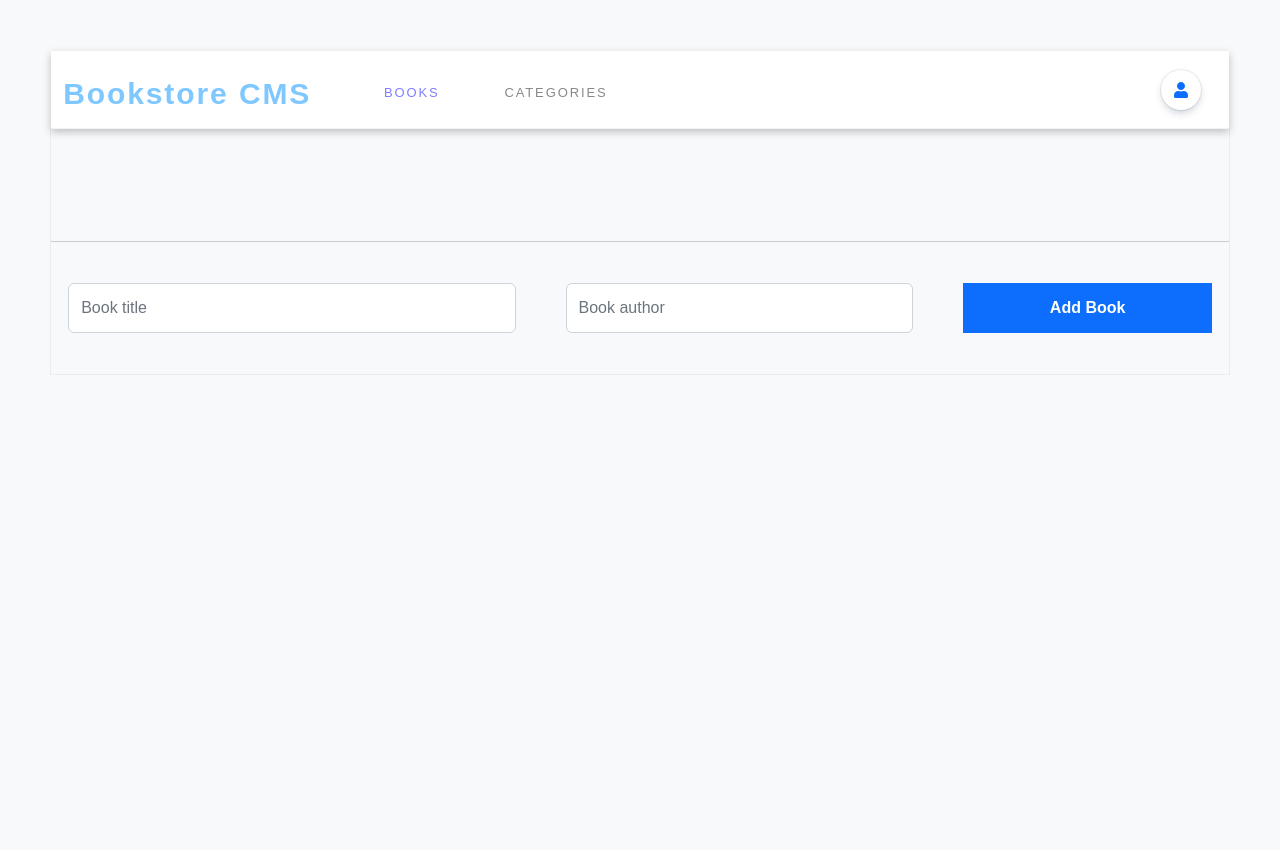
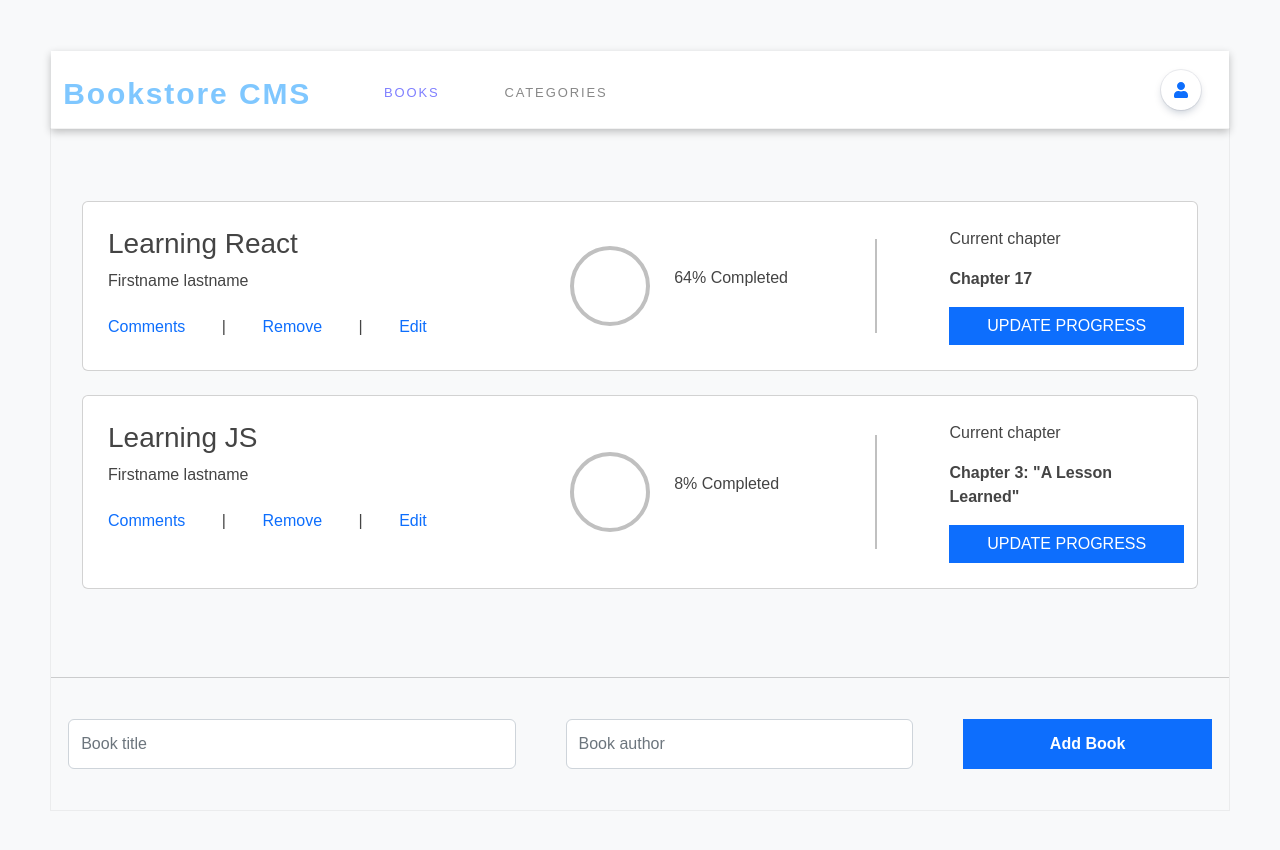
Before and after one commit to devMunyi/bookstore-cms, a React (Create React App) app: page / in a window 1280 px wide. Shown: the top 850 px of the page. Before the commit the page ends 800 px from the top, so only its background shows below. Built offline with nearby package versions, Linux system fonts and the light colour scheme.

Commit message:
used redux in react components

```diff
--- a/src/components/Book.js
+++ b/src/components/Book.js
@@ -1,12 +1,14 @@
 /* eslint-disable */
 import PropTypes from 'prop-types';
 import { useDispatch } from 'react-redux';
-import { removeBook } from '../redux/reducers/books';
+import { bookRemoved, BOOK_REMOVED } from '../redux/reducers/books';
 import Swal from 'sweetalert2';
 
 const Book = ({ book }) => {
   const dispatch = useDispatch();
+
   const { id, title, author, chapter, completed } = book;
+
   const handleDelete = (id) => {
     const swalWithBootstrapButtons = Swal.mixin({
       customClass: {
@@ -21,16 +23,18 @@ const Book = ({ book }) => {
         title: 'Are you sure?',
         icon: 'warning',
         showCancelButton: true,
-        confirmButtonText: 'Delete',
+        confirmButtonText: 'Remove',
         cancelButtonText: 'Cancel',
         reverseButtons: true,
       })
       .then((result) => {
         if (result.isConfirmed) {
-          dispatch(removeBook(id));
+          dispatch(
+            bookRemoved({ actionType: BOOK_REMOVED, actionPayload: id })
+          );
           swalWithBootstrapButtons.fire(
-            'Deleted!',
-            'Book has been deleted.',
+            'Removed!',
+            'Book has been removed.',
             'success'
           );
         } else if (
--- a/src/components/BookInput.js
+++ b/src/components/BookInput.js
@@ -1,10 +1,100 @@
+// /* eslint-disable */
+// import { useState } from 'react';
+// import { useDispatch } from 'react-redux';
+// import { v4 as uuidV4 } from 'uuid';
+// import Swal from 'sweetalert2';
+// import { toast } from 'react-toastify';
+// import { saveBook } from '../redux/reducers/books';
+
+// const BookInput = () => {
+//   const [bookInputs, setBookInputs] = useState({ title: '', author: '' });
+
+//   const handleInputChange = (e) => {
+//     setBookInputs({
+//       ...bookInputs,
+//       [e.target.name]: e.target.value,
+//     });
+//   };
+
+//   // const bookList = useSelector((state) => state.book.bookList);
+//   const dispatch = useDispatch();
+
+//   const { title, author } = bookInputs;
+//   const addBook = (e) => {
+//     e.preventDefault();
+
+//     if (title.trim().length > 0 && author.trim().length > 0) {
+//       const payload = {
+//         id: uuidV4(),
+//         title,
+//         author,
+//         completed: '0%',
+//       };
+
+//       dispatch(saveBook(payload));
+
+//       // clear inputs
+//       setBookInputs({ author: '', title: '' });
+
+//       toast.success('Book Added successfully');
+//     } else {
+//       Swal.fire('Error', 'Please fill both title and author inputs', 'error');
+//     }
+//   };
+//   return (
+//     <form className="row g-3">
+//       <div className="col-md-5">
+//         {/* <label htmlFor="inputPassword2" className="visually-hidden">
+//           Password
+//         </label> */}
+//         <input
+//           type="text"
+//           name="title"
+//           className="biginput form-control"
+//           id="book-title"
+//           placeholder="Book title"
+//           value={bookInputs.title}
+//           onChange={handleInputChange}
+//           required
+//         />
+//       </div>
+//       <div className="col-md-4">
+//         {/* <label htmlFor="bookAuthor" className="visually-hidden">
+//           Password
+//         </label> */}
+//         <input
+//           type="text"
+//           name="author"
+//           className="biginput form-control"
+//           id="book-author"
+//           placeholder="Book author"
+//           value={bookInputs.author}
+//           onChange={handleInputChange}
+//           required
+//         />
+//       </div>
+//       <div className="col-md-3">
+//         <button
+//           onClick={addBook}
+//           type="submit"
+//           className="btn btn-primary mb-3 biginput fw-bold"
+//         >
+//           Add Book
+//         </button>
+//       </div>
+//     </form>
+//   );
+// };
+
+// export default BookInput;
+
 /* eslint-disable */
 import { useState } from 'react';
 import { useDispatch } from 'react-redux';
 import { v4 as uuidV4 } from 'uuid';
 import Swal from 'sweetalert2';
 import { toast } from 'react-toastify';
-import { saveBook } from '../redux/reducers/books';
+import { bookAdded, BOOK_ADDED } from '../redux/reducers/books';
 
 const BookInput = () => {
   const [bookInputs, setBookInputs] = useState({ title: '', author: '' });
@@ -24,14 +114,14 @@ const BookInput = () => {
     e.preventDefault();
 
     if (title.trim().length > 0 && author.trim().length > 0) {
-      const payload = {
+      const book = {
         id: uuidV4(),
         title,
         author,
         completed: '0%',
       };
 
-      dispatch(saveBook(payload));
+      dispatch(bookAdded({ actionType: BOOK_ADDED, actionPayload: book }));
 
       // clear inputs
       setBookInputs({ author: '', title: '' });
--- a/src/pages/BooksPage.js
+++ b/src/pages/BooksPage.js
@@ -3,7 +3,8 @@ import BooksList from '../components/BooksList';
 import BookInput from '../components/BookInput';
 
 const BooksPage = () => {
-  const books = useSelector((state) => state.books.bookList);
+  const { books } = useSelector((state) => state);
+
   return (
     <div className="page">
       <div>
--- a/src/redux/reducers/books.js
+++ b/src/redux/reducers/books.js
@@ -1,26 +1,51 @@
-import { createSlice } from '@reduxjs/toolkit';
+import { v4 as uuidv4 } from 'uuid';
 
-const initialState = {
-  bookList: [],
+// set actions constants
+export const BOOK_ADDED = 'BOOK_ADDED';
+export const BOOK_REMOVED = 'BOOK_REMOVED';
+
+// set intial state
+const bookList = [
+  {
+    id: uuidv4(),
+    title: 'Learning React',
+    author: 'Firstname lastname',
+    completed: '64%',
+    chapter: 'Chapter 17',
+  },
+  {
+    id: uuidv4(),
+    title: 'Learning JS',
+    author: 'Firstname lastname',
+    completed: '8%',
+    chapter: 'Chapter 3: "A Lesson Learned"',
+  },
+];
+
+// reducer
+const bookReducer = (state = bookList, action) => {
+  switch (action.type) {
+    case BOOK_ADDED:
+      return [...state, action.payload];
+
+    case BOOK_REMOVED:
+      return state.filter((item) => item.id !== action.payload);
+
+    default:
+      return state;
+  }
 };
 
-export const bookSlice = createSlice({
-  name: 'book',
-  initialState,
-  reducers: {
-    saveBook: (state, action) => {
-      state.bookList.push(action.payload);
-    },
-
-    removeBook: (state, action) => {
-      const { bookList } = state;
-      const id = action.payload;
-      /* eslint-disable */
-      state.bookList = bookList.filter((item) => item.id !== id);
-    },
-  },
+// added book action creator
+export const bookAdded = ({ actionType, actionPayload }) => ({
+  type: actionType,
+  payload: actionPayload,
 });
 
-export const { saveBook, removeBook } = bookSlice.actions;
+// removed book action creator
+export const bookRemoved = ({ actionType, actionPayload }) => ({
+  type: actionType,
+  payload: actionPayload,
+});
 
-export default bookSlice.reducer;
+export default bookReducer;
```
